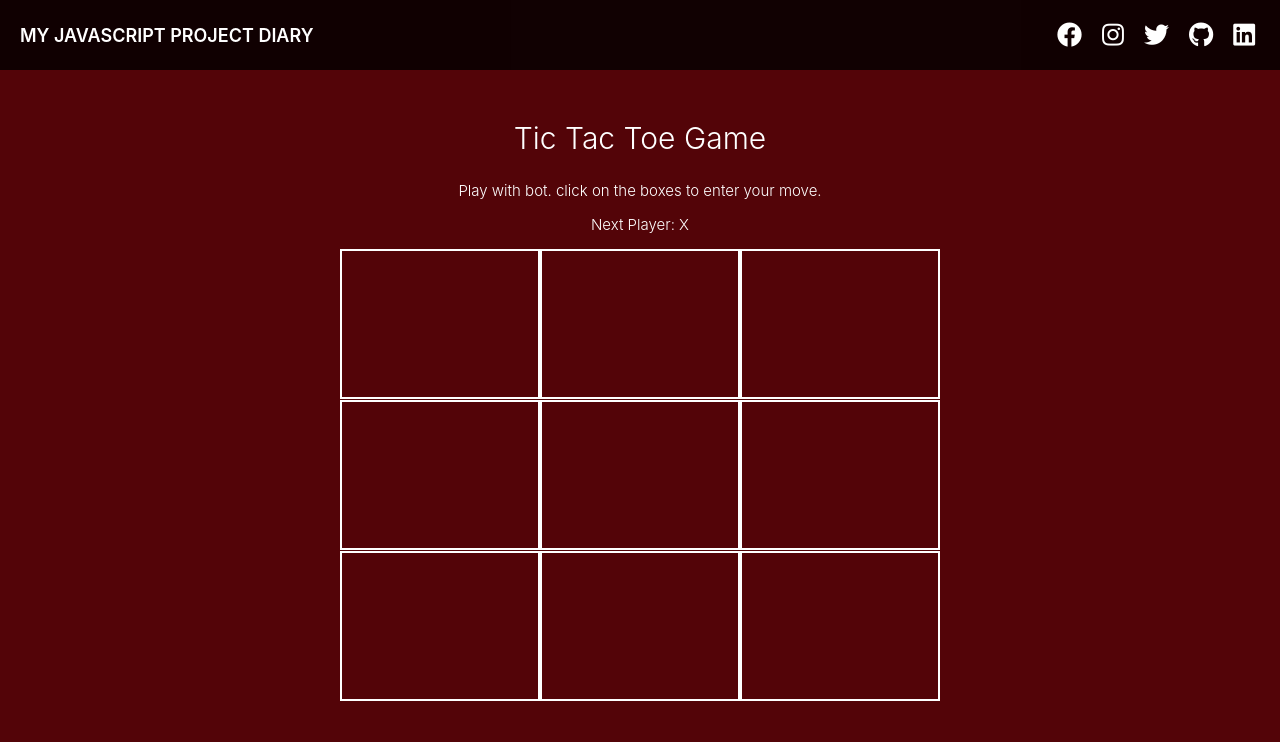
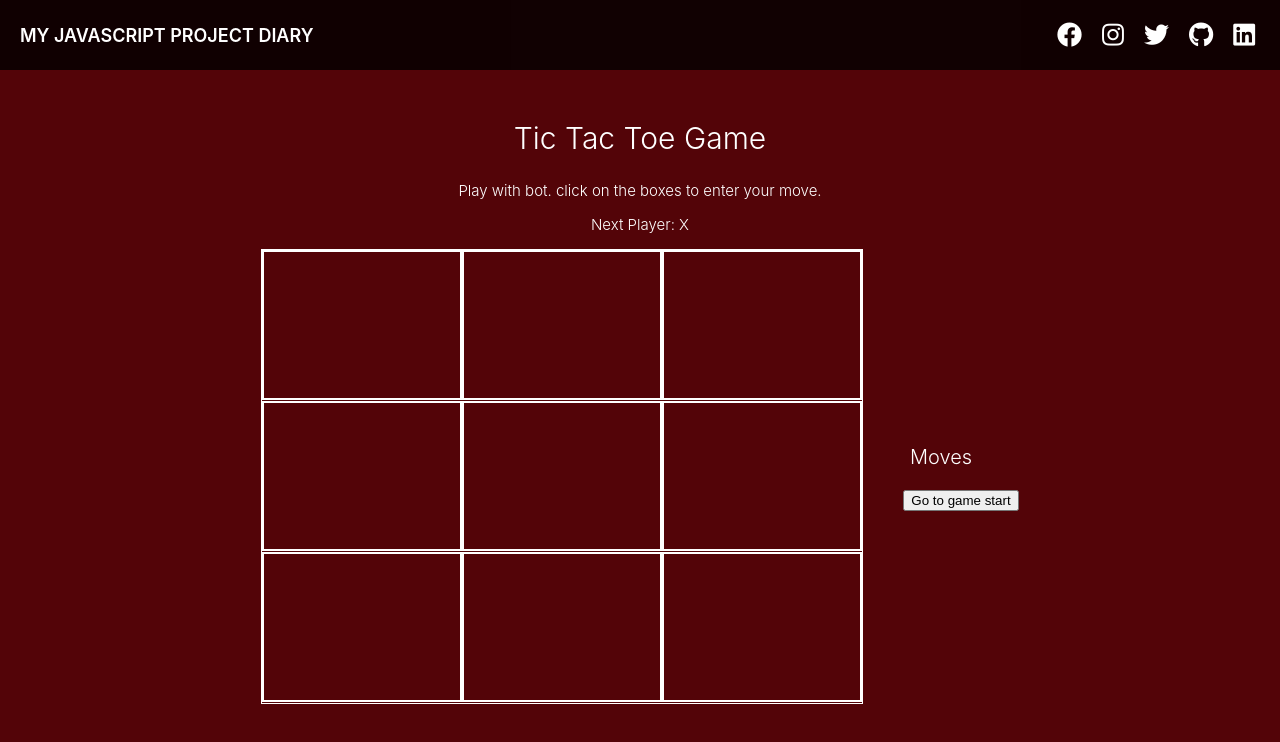
Before and after one commit to Niraj-123456/reactjs-project-diary, a React (Create React App) app: page / in a window 1280 px wide. Shown: the top 742 px of the page. Built offline with nearby package versions, Linux system fonts and the light colour scheme.

Commit message:
Updated: Tictactoe game

```diff
--- a/src/components/tictactoe/Board.js
+++ b/src/components/tictactoe/Board.js
@@ -1,70 +1,17 @@
-import React, { Component } from 'react'
+import React from 'react'
 import Square from './Square'
 import styled from 'styled-components'
 
-class Board extends Component {
-    constructor(props) {
-        super(props);
-        this.state = {
-            values: Array(9).fill(null),
-            xIsNext: true,
-        }
-    }
+function Board(props) {
 
-    calculateWinner(squares) {
-        const lines = [
-          [0, 1, 2],
-          [3, 4, 5],
-          [6, 7, 8],
-          [0, 3, 6],
-          [1, 4, 7],
-          [2, 5, 8],
-          [0, 4, 8],
-          [2, 4, 6],
-        ];
-
-        for (let i = 0; i < lines.length; i++) {
-          const [a, b, c] = lines[i];
-          if (squares[a] && squares[a] === squares[b] && squares[a] === squares[c]) {
-            return squares[a];
-          }
-        }
-        return null;
-      }
-
-    handleClick = (i) => {
-        const values = this.state.values.slice();
-        if(this.calculateWinner(values) || values[i]) {
-            return;
-        }
-
-        values[i] = this.state.xIsNext ? 'X' : 'O';
-        this.setState({
-            values: values,
-            xIsNext: !this.state.xIsNext
-        });
-    }
-
-
-    render() {
-        const winner = this.calculateWinner(this.state.values);
-        let status;
-        if(winner) {
-            status = 'winner is: ' + winner;
-        } else {
-            status = 'Next Player: ' + (this.state.xIsNext ? 'X' : 'O')
-        }
-
-        const squares = this.state.values.map((value, i) => {
+    const squares = props.values.map((value, i) => {
         return (
-                <Square key={i} value={value} onClick={() => this.handleClick(i)} />
+            <Square key={i} value={value} onClick={() => props.onClick(i)} />
         )
     });
 
-        // const status = 'Next Player: ' + (this.state.xIsNext ? 'X' : 'O')
     return (
         <Container>
-                <Turn>{status}</Turn>
             <Content>
                 {
                     squares
@@ -73,23 +20,15 @@
         </Container>
     )
 }
-}
 
 export default Board
 
 const Container = styled.div`
-    width: 100%;
+    width: auto;
 `
 
 const Content = styled.div`
     display: grid;
     grid-template-columns: repeat(3, minmax(0, 1fr));
-    gap: 0;
-    height: 400px;
-    width: 600px;
-    margin: auto;
+    border: solid 1px #fff;
 `
-
-const Turn = styled.p`
-
-`
--- a/src/components/tictactoe/Square.js
+++ b/src/components/tictactoe/Square.js
@@ -13,8 +13,8 @@
 export default Square
 
 const Content = styled.div`
-    width: 100%;
-    margin: auto;
+    /* width: 100%;
+    margin: auto; */
 
     button {
         height: 150px;
--- a/src/components/tictactoe/TicTacToe.js
+++ b/src/components/tictactoe/TicTacToe.js
@@ -1,19 +1,111 @@
-import React from 'react'
+import React, { Component } from 'react'
 import styled from 'styled-components'
 import Board from './Board'
 
-function TicTacToe() {
+class TicTacToe extends Component {
+    constructor(props) {
+        super(props);
+        this.state = {
+            history: [{
+                values: Array(9).fill(null),
+            }],
+            stepNumber: 0,
+            xIsNext: true,
+        }
+    }
+
+    calculateWinner(squares) {
+        const lines = [
+          [0, 1, 2],
+          [3, 4, 5],
+          [6, 7, 8],
+          [0, 3, 6],
+          [1, 4, 7],
+          [2, 5, 8],
+          [0, 4, 8],
+          [2, 4, 6],
+        ];
+        for (let i = 0; i < lines.length; i++) {
+          const [a, b, c] = lines[i];
+          if (squares[a] && squares[a] === squares[b] && squares[a] === squares[c]) {
+            return squares[a];
+          } else if(!squares.includes(null)) {
+              return 'draw';
+          }
+        }
+        return null;
+    }
+
+    handleClick = (i) => {
+        const history = this.state.history.slice(0, this.state.stepNumber + 1);
+        const current = history[history.length - 1];
+        const values = current.values.slice();
+        if(this.calculateWinner(values) || values[i]) {
+            return;
+        }
+        values[i] = this.state.xIsNext ? 'X' : 'O';
+        this.setState({
+            history: history.concat([{
+                values: values,
+            }]),
+            stepNumber: history.length,
+            xIsNext: !this.state.xIsNext
+        });
+    }
+
+    jumpTo(step) {
+        this.setState({
+            stepNumber: step,
+            xIsNext: (step % 2) === 0,
+        })
+    }
+    render(){
+        const history = this.state.history;
+        const current = history[this.state.stepNumber];
+        const winner = this.calculateWinner(current.values);
+        const finalMove = 9;
+
+        const moves = history.map((step, move) => {
+            const desc = move ? 'Go ot move #' + move :
+            'Go to game start';
+            return (
+                <li key={move}>
+                    <button onClick={() => this.jumpTo(move)}>{ desc }</button>
+                </li>
+            )
+        })
+        let status;
+        if(winner && winner !== 'draw') {
+            status = 'winner is: ' + winner;
+            console.log('winner is', winner);
+        } else if(this.state.stepNumber === finalMove) {
+            status = 'Draw';
+        }
+        else {
+            status = 'Next Player: ' + (this.state.xIsNext ? 'X' : 'O');
+        }
         return (
             <Container>
                 <h2>Tic Tac Toe Game</h2>
                 <p>Play with bot. click on the boxes to enter your move.</p>
-            <Board />
+                <p>{ status }</p>
+                <Game>
+                    <Board values={current.values} onClick={(i) => this.handleClick(i) }/>
+                    <Moves>
+                        <p>Moves</p>
+                        <ol>
+                            {
+                                moves
+                            }
+                        </ol>
+                    </Moves>
+                </Game>
             </Container>
         )
     }
+}
 
 export default TicTacToe
-
 
 const Container  = styled.div`
     width: 100%;
@@ -30,3 +122,27 @@
         font-size: 15px;
     }
 `
+
+const Game = styled.div`
+    display:flex;
+    align-items: center;
+    justify-content: center;
+`
+
+const Moves = styled.div`
+
+    p {
+        color: #fff;
+        font-size: 20px;
+        text-align: center;
+    }
+
+    ol {
+        list-style: none;
+
+        li {
+            color: #fff;
+            text-align: center;
+        }
+    }
+`
```
Lines whose indentation alone changed are shown as unchanged.
